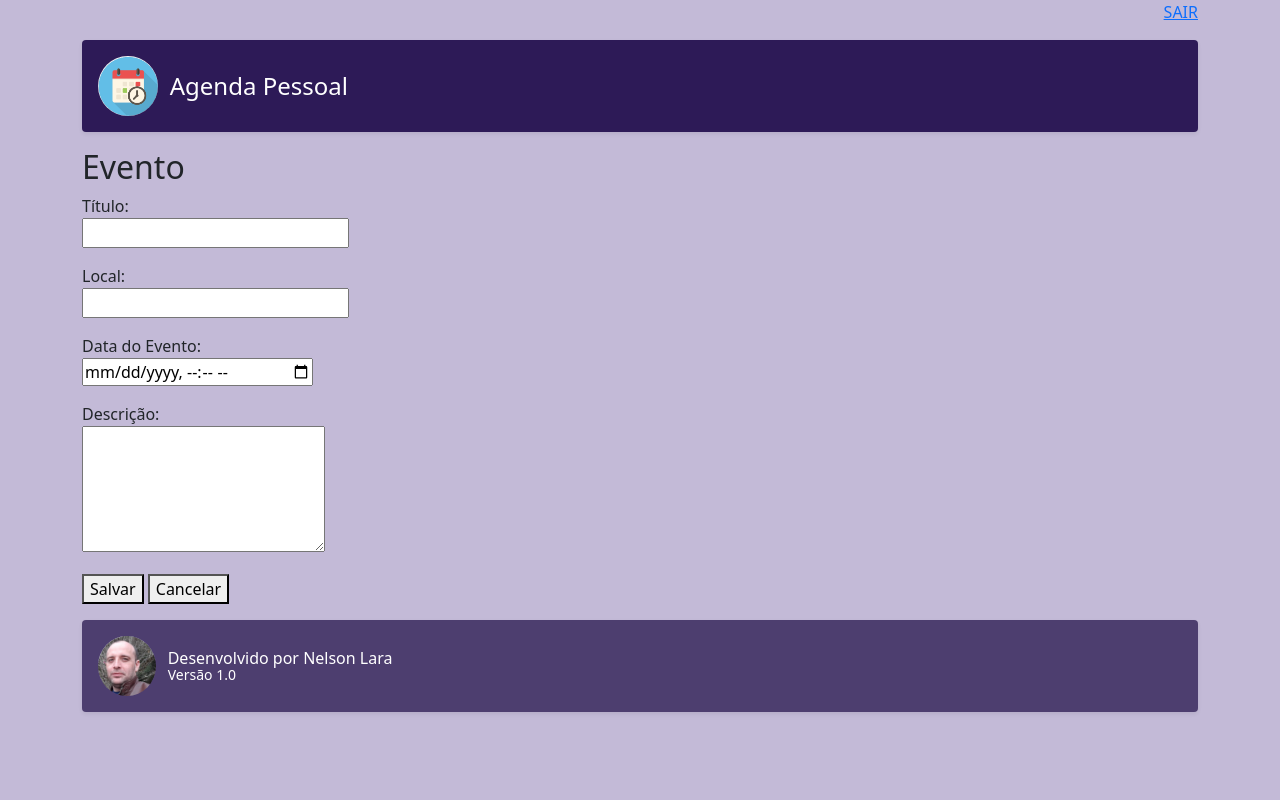
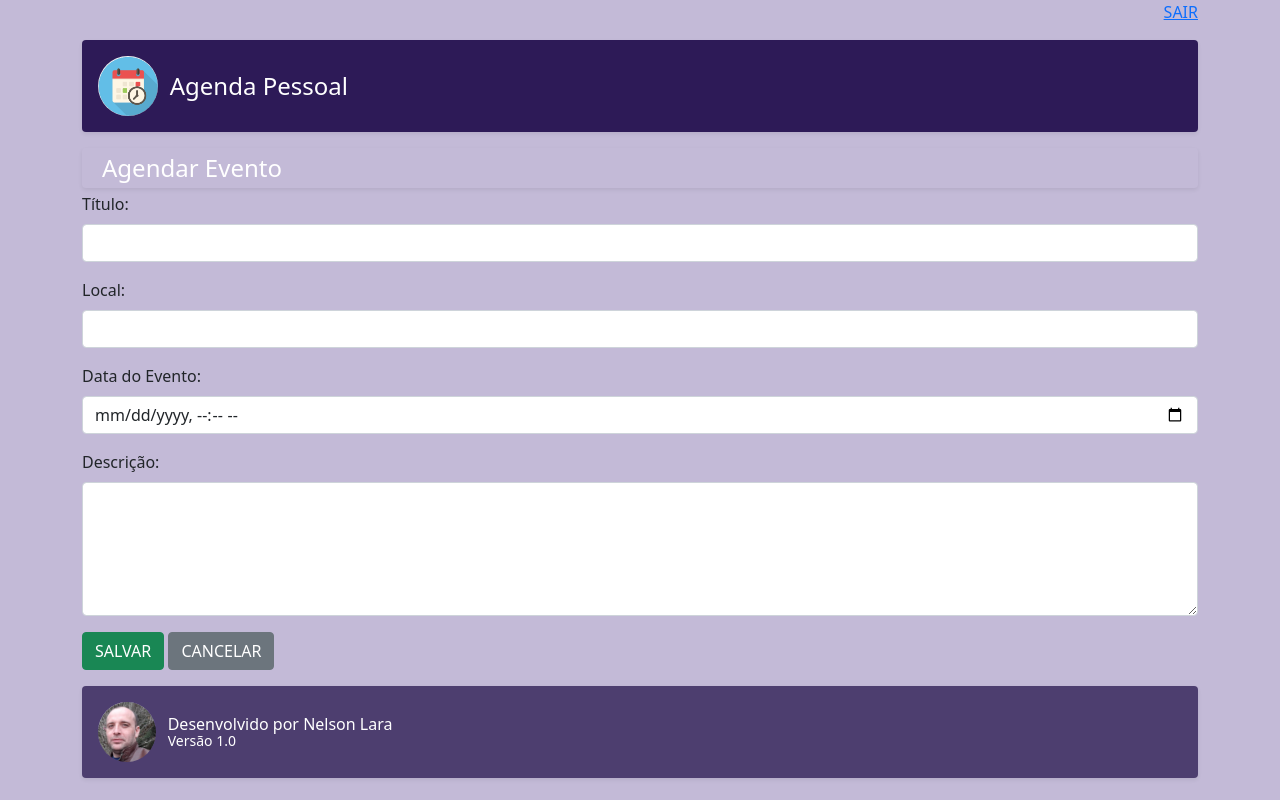
Before and after one commit to laranelson/Agenda, a Django app: page /agenda/novo_evento/ in a window 1280 px wide. Run offline with Django 3.2, Linux system fonts and the light colour scheme; the first user in the database is signed in; some libraries are stand-ins or nearby versions.

Commit message:
CSS aplicado na página de agendamento

```diff
--- a/templates/login.html
+++ b/templates/login.html
@@ -9,7 +9,7 @@
     <link rel="stylesheet" type="text/css" href="{% static 'css/style.css' %}">
 </head>
 <body>
-         <nav class="navbar navbar-expand-lg">
+         <nav class="navbar navbar-expand-lg ">
                   <form action="submit" method="POST">{% csrf_token %}
 
 
--- a/templates/novo_evento.html
+++ b/templates/novo_evento.html
@@ -2,29 +2,46 @@
 
 {% block content %}
 
-<h2>Evento</h2>
-<form   action="submit" method="POST">{% csrf_token %}
-    <label>Título:</label>
+<div class="d-flex p-2 my-1 text-white rounded shadow-sm">
+                <div class="lh-1 container">
+                    <span class="fs-4">Agendar Evento</span>
+                </div>
+        </div>
+
+<form action="submit" method="POST">{% csrf_token %}
+
     <input type="number" name="id_evento" value="{{ evento.id }}" hidden>
-    <br>
-    <input type="text" name="titulo" size="23" value="{{ evento.titulo }}">
-    <p></p>
-    <label>Local:</label>
-    <br>
-    <input type="text" name="local" size="23"value="{{ evento.local }}">
-    <p></p>
-    <label>Data do Evento:</label>
-    <br>
-    <input type="datetime-local" name="data_evento" value="{{ evento.get_data_input_evento }}">
-    <p></p>
-    <label>Descrição:</label>
-    <br>
-    <textarea name="descricao" rows="5" cols="24">{{ evento.descricao }}</textarea>
-    <p></p>
-    <button type="submit">Salvar</button>
+
+    <div class="mb-3">
+        <label for="exampleFormControlInput1" class="form-label">Título:</label>
+        <input type="text" name="titulo" value="{{ evento.titulo }}" class="form-control" id="exampleFormControlInput1">
+    </div>
+
+    <div class="mb-3">
+        <label for="exampleFormControlInput1" class="form-label">Local:</label>
+        <input type="text" name="local" value="{{ evento.local }}" class="form-control" id="exampleFormControlInput2">
+    </div>
+
+    <div class="mb-3">
+        <label for="exampleFormControlInput1" class="form-label">Data do Evento:</label>
+        <input type="datetime-local" name="data_evento" value="{{ evento.get_data_input_evento }}" class="form-control" id="exampleFormControlInput3">
+    </div>
+
+
+    <div class="mb-3">
+    <label for="exampleFormControlTextarea1" class="form-label">Descrição:</label>
+        <textarea class="form-control" name="descricao" id="exampleFormControlTextarea1" rows="5">
+            {{ evento.descricao }}
+        </textarea>
+    </div>
+
+        <button type="submit" class="btn btn-success">SALVAR</button>
     <a href="/">
-        <button type="button">Cancelar</button>
+        <button type="button" class="btn btn-secondary">CANCELAR</button>
     </a>
+
+
+
 </form>
 
 
```
Also changed, not shown: templates/eventos_passado.html (+20 -6 lines), db.sqlite3.
